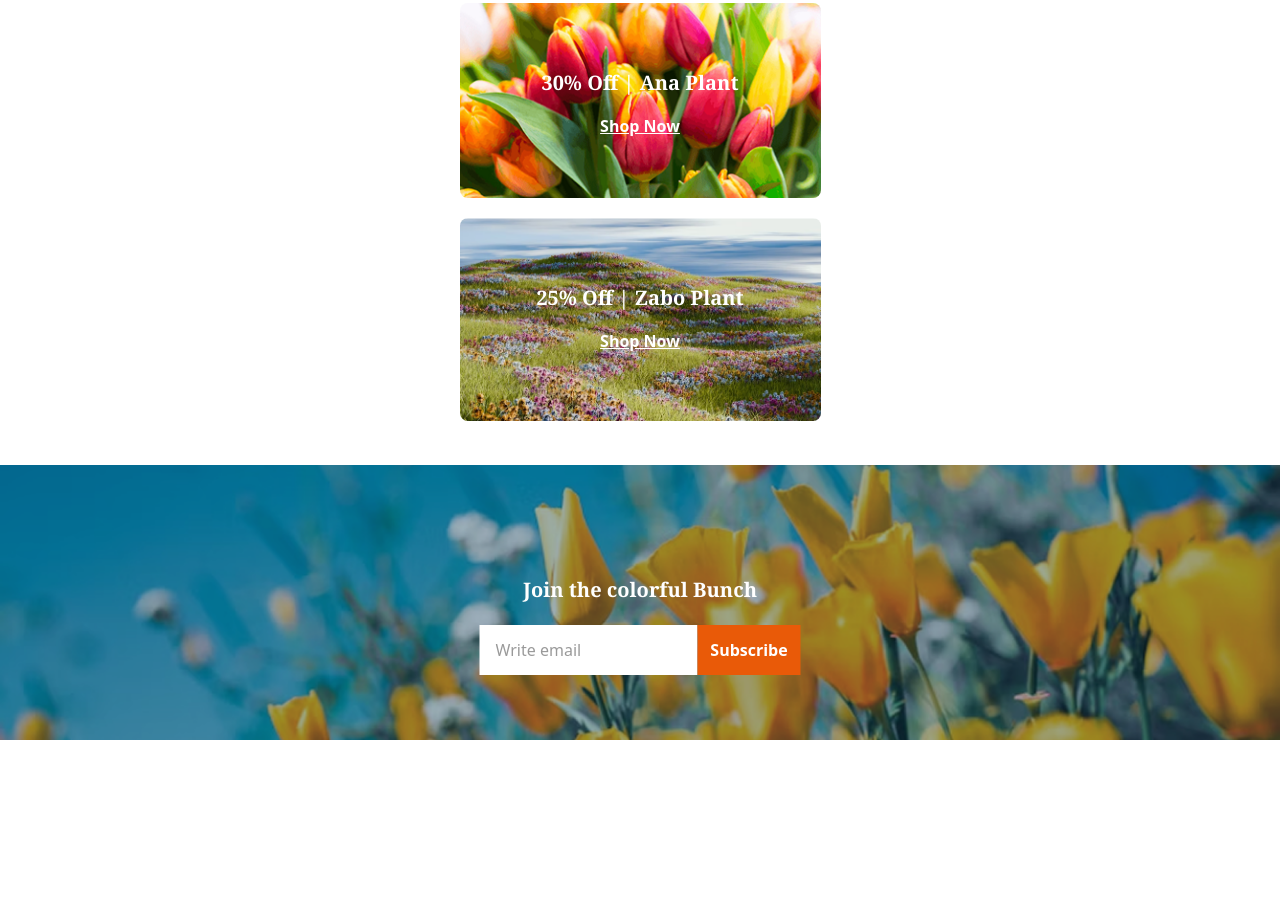
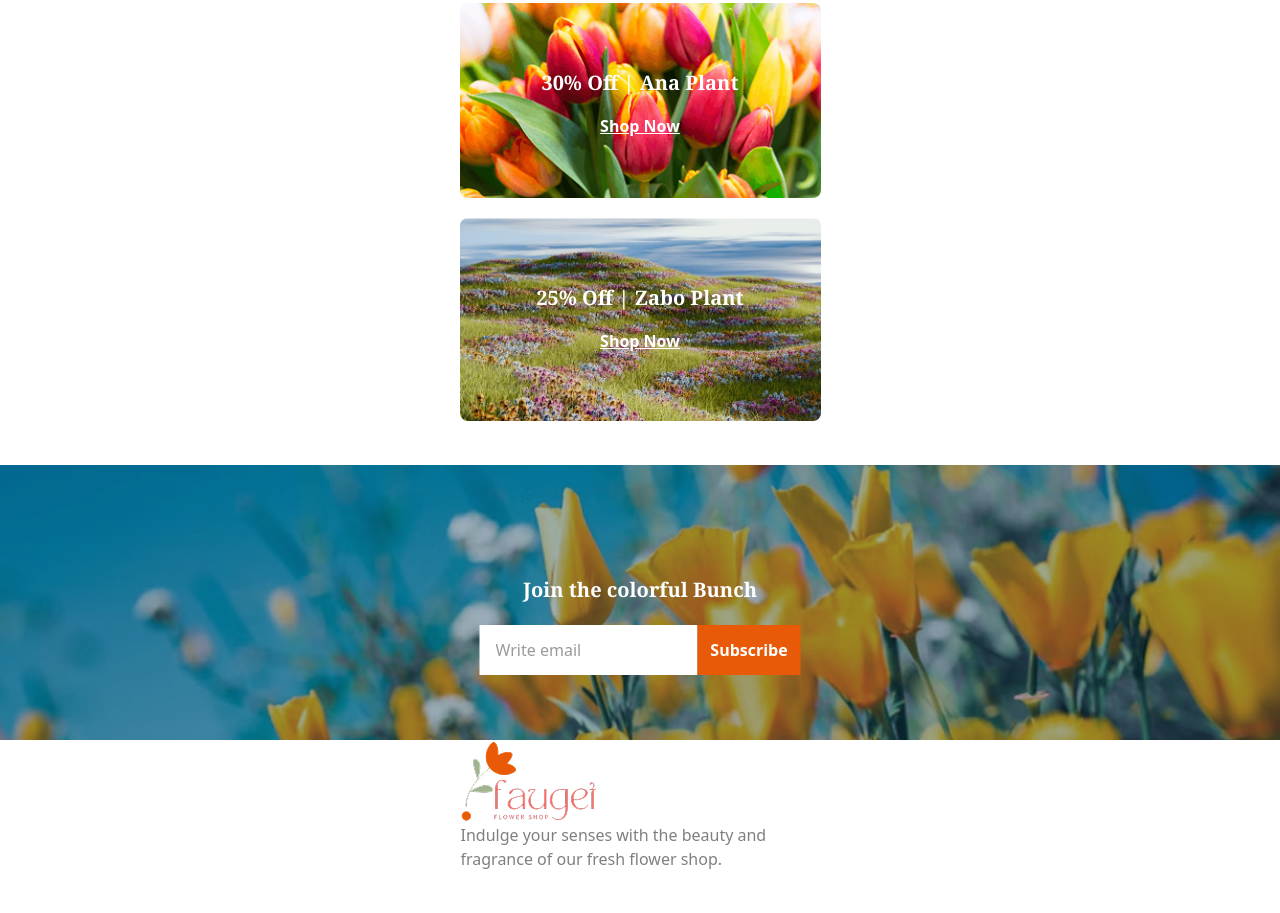
Before and after one commit to jahan-d/Responsive-Flowers, a plain HTML site: page index.html in a window 1280 px wide. Shown: the part 2861-3774 px from the top of the page. Before the commit the page ends 3601 px from the top, so only its background shows below. Drawn offline with nearby package versions, Linux system fonts and the light colour scheme.

Commit message:
footer part still left

```diff
--- a/index.html
+++ b/index.html
@@ -239,6 +239,14 @@
 </section>
 
 
+  <div class="w-[359px] h-[173px] mx-auto">
+    <img src="/assets/logo.png" alt="Footer Logo" class="w=[180px] h=[109px]" />
+    <p class="text-[16px] font-normal font-inter text-black/50">
+      Indulge your senses with the beauty and fragrance of our fresh flower shop.
+    </p>
+  </div>
+
+
 
 
   </body>
```
